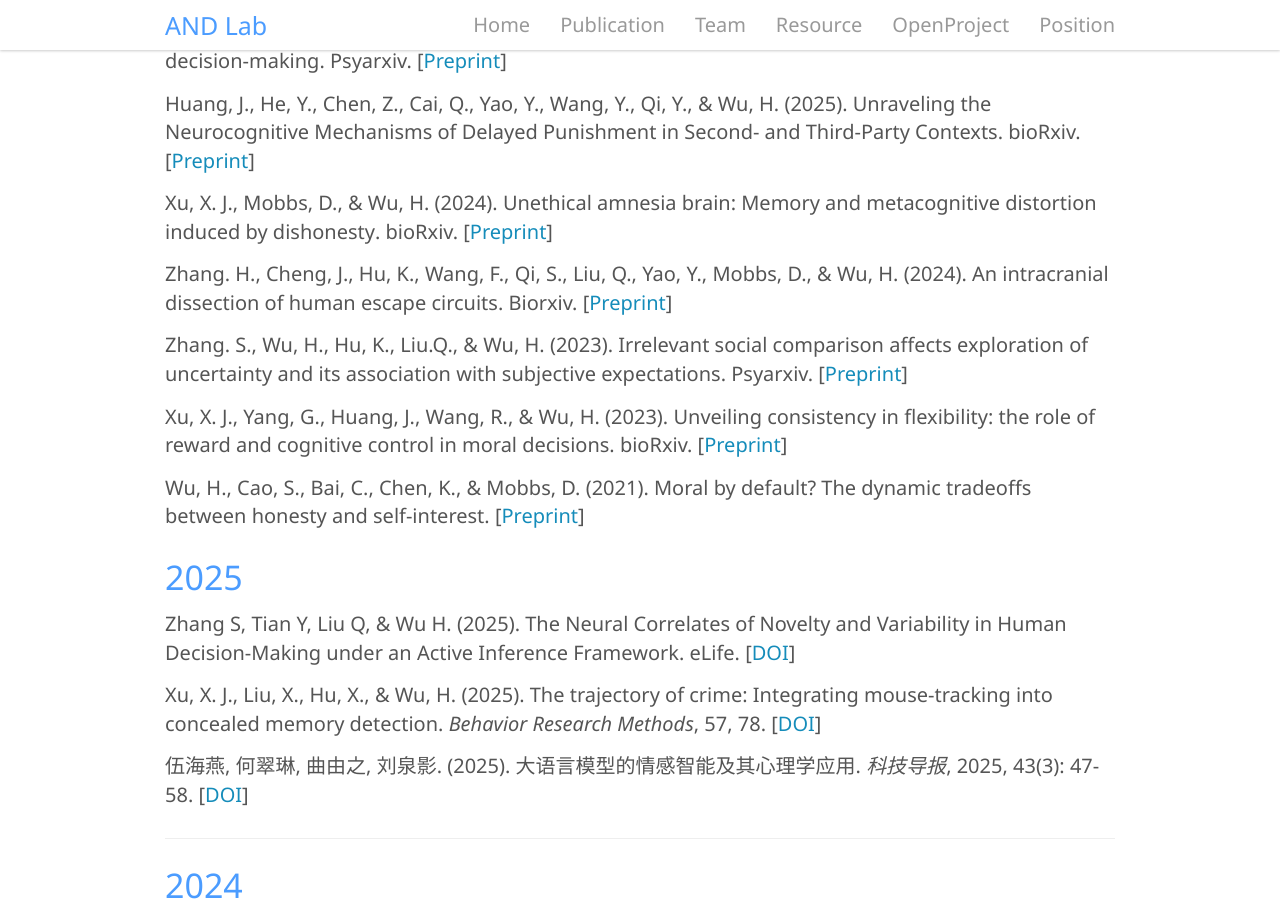
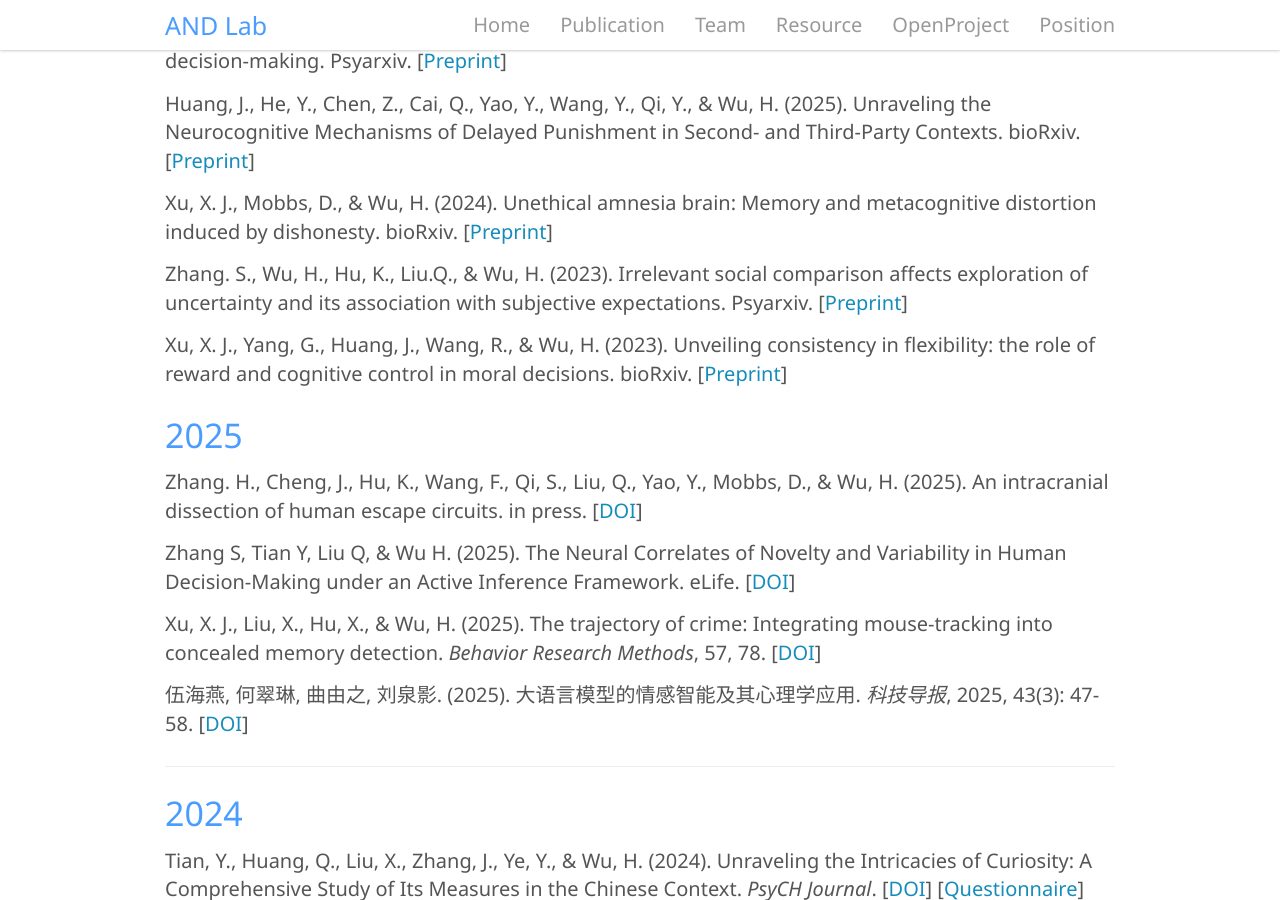
Before and after one commit to andlab-um/lab-website, a Jekyll site: the page built from _pages/publication.md, in a window 1280 px wide and 900 px high, scrolled down 353 px. Built offline with Jekyll 4.4.1, drawn with Linux system fonts in a browser that asks for light colours; nearby versions of some CDN libraries.

Commit message:
Update publication.md

```diff
--- a/_pages/publication.md
+++ b/_pages/publication.md
@@ -22,15 +22,13 @@ Huang, J., He, Y., Chen, Z., Cai, Q., Yao, Y., Wang, Y., Qi, Y., & Wu, H. (2025)
 
 Xu, X. J., Mobbs, D., & Wu, H. (2024). **Unethical amnesia brain: Memory and metacognitive distortion induced by dishonesty**. bioRxiv. [[Preprint](https://www.biorxiv.org/content/10.1101/2024.03.03.583239v1){:target="_blank"}]
 
-Zhang. H., Cheng, J., Hu, K., Wang, F., Qi, S., Liu, Q., Yao, Y., Mobbs, D., & Wu, H. (2024). **An intracranial dissection of human escape circuits**. Biorxiv. [[Preprint](https://doi.org/10.1101/2024.01.16.575785){:target="_blank"}]
-
 Zhang. S., Wu, H., Hu, K., Liu.Q., & Wu, H. (2023). **Irrelevant social comparison affects exploration of uncertainty and its association with subjective expectations**. Psyarxiv. [[Preprint](https://psyarxiv.com/74qvb/){:target="_blank"}]
 
 Xu, X. J., Yang, G., Huang, J., Wang, R., & Wu, H. (2023). **Unveiling consistency in flexibility: the role of reward and cognitive control in moral decisions**. bioRxiv. [[Preprint](https://doi.org/10.1101/2023.06.17.545416){:target="_blank"}]
 
-Wu, H., Cao, S., Bai, C., Chen, K., & Mobbs, D. (2021). **Moral by default? The dynamic tradeoffs between honesty and self-interest**. [[Preprint](https://doi.org/10.31234/osf.io/kr4pw){:target="_blank"}]
+### 2025
 
-### 2025
+Zhang. H., Cheng, J., Hu, K., Wang, F., Qi, S., Liu, Q., Yao, Y., Mobbs, D., & Wu, H. (2025). **An intracranial dissection of human escape circuits**. in press. [[DOI](https://doi.org/10.1101/2024.01.16.575785){:target="_blank"}]
 
 Zhang S, Tian Y, Liu Q, & Wu H. (2025). **The Neural Correlates of Novelty and Variability in Human Decision-Making under an Active Inference Framework**. eLife. [[DOI](https://doi.org/10.7554/eLife.92892.4){:target="_blank"}]
 
```
